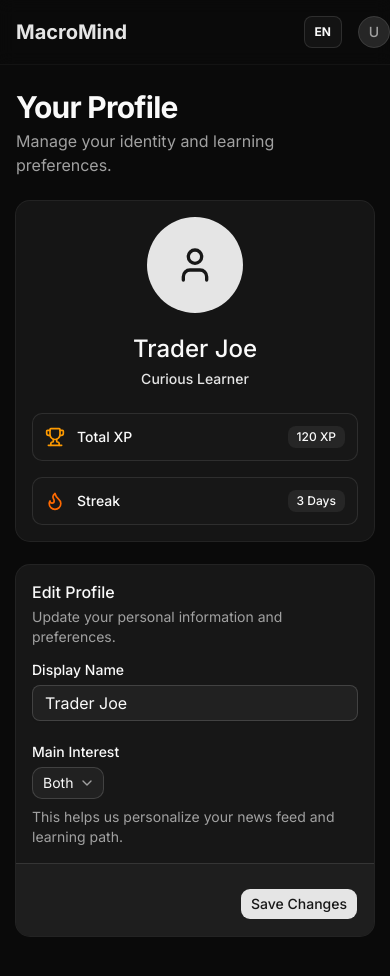
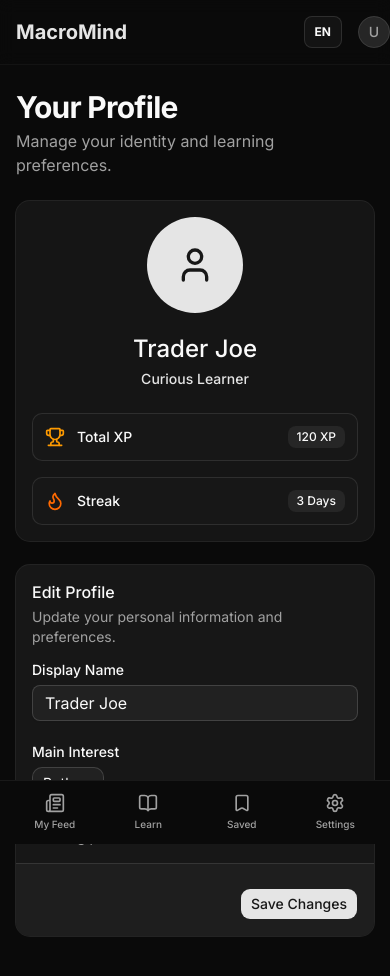
Before and after one commit to pradityamw/macromind, a Next.js app: page /profile in a window 390 px wide. Shown: the top 976 px of the page. Built offline with nearby package versions, Linux system fonts and the light colour scheme.

Commit message:
Add mobile bottom navigation bar

```diff
--- a/src/app/(dashboard)/layout.tsx
+++ b/src/app/(dashboard)/layout.tsx
@@ -11,7 +11,7 @@ export default function DashboardLayout({
       <Navbar />
       <div className="container flex-1 items-start md:grid md:grid-cols-[220px_minmax(0,1fr)] md:gap-6 lg:grid-cols-[240px_minmax(0,1fr)] lg:gap-10">
         <Sidebar />
-        <main className="flex w-full flex-col overflow-hidden py-6">
+        <main className="flex w-full flex-col overflow-hidden py-6 pb-20 md:pb-6">
           {children}
         </main>
       </div>
--- a/src/components/shared/Sidebar.tsx
+++ b/src/components/shared/Sidebar.tsx
@@ -1,7 +1,7 @@
 "use client";
 
 import Link from "next/link";
-import { Newspaper, BookOpen, Bot, Bookmark, TrendingUp, Settings } from "lucide-react";
+import { Newspaper, BookOpen, Bookmark, Settings } from "lucide-react";
 import { usePathname } from "next/navigation";
 import { useLanguageStore } from "@/store/language";
 
@@ -11,11 +11,13 @@ export function Sidebar() {
 
   const navItems = [
     { href: `/dashboard?lang=${language}`, label: language === 'en' ? "My Feed" : "Beritaku", icon: Newspaper },
-    { href: `/learn?lang=${language}`, label: language === 'en' ? "Learn Before Read" : "Belajar Dulu", icon: BookOpen },
-    { href: `/saved?lang=${language}`, label: language === 'en' ? "Saved Articles" : "Tersimpan", icon: Bookmark },
+    { href: `/learn?lang=${language}`, label: language === 'en' ? "Learn" : "Belajar", icon: BookOpen },
+    { href: `/saved?lang=${language}`, label: language === 'en' ? "Saved" : "Tersimpan", icon: Bookmark },
   ];
 
   return (
+    <>
+      {/* Desktop Sidebar */}
       <aside className="w-64 border-r border-border/40 bg-background hidden md:flex flex-col">
         <div className="p-6">
           <Link href="/dashboard" className="flex items-center space-x-2">
@@ -26,7 +28,7 @@ export function Sidebar() {
         <div className="flex-1 overflow-auto py-4">
           <nav className="grid items-start px-4 text-sm font-medium gap-2">
             {navItems.map((item) => {
-            const isActive = pathname.startsWith(item.href);
+              const isActive = pathname.startsWith(item.href.split('?')[0]);
               return (
                 <Link
                   key={item.href}
@@ -47,9 +49,34 @@ export function Sidebar() {
             className={`flex items-center gap-3 rounded-lg px-3 py-2 transition-all hover:text-foreground hover:bg-accent/50 ${pathname.startsWith("/settings") ? 'bg-accent text-foreground' : 'text-muted-foreground'}`}
           >
             <Settings className="h-4 w-4" />
-          Settings
+            {language === 'en' ? 'Settings' : 'Pengaturan'}
           </Link>
         </div>
       </aside>
+
+      {/* Mobile Bottom Navigation */}
+      <nav className="md:hidden fixed bottom-0 left-0 right-0 z-50 bg-background border-t border-border/60 flex items-center justify-around px-2 h-16 safe-area-pb">
+        {navItems.map((item) => {
+          const isActive = pathname.startsWith(item.href.split('?')[0]);
+          return (
+            <Link
+              key={item.href}
+              href={item.href}
+              className={`flex flex-col items-center justify-center gap-1 flex-1 h-full transition-colors ${isActive ? 'text-primary' : 'text-muted-foreground'}`}
+            >
+              <item.icon className={`h-5 w-5 ${isActive ? 'stroke-[2.5px]' : ''}`} />
+              <span className="text-[10px] font-medium">{item.label}</span>
+            </Link>
+          );
+        })}
+        <Link
+          href="/settings"
+          className={`flex flex-col items-center justify-center gap-1 flex-1 h-full transition-colors ${pathname.startsWith("/settings") ? 'text-primary' : 'text-muted-foreground'}`}
+        >
+          <Settings className={`h-5 w-5 ${pathname.startsWith("/settings") ? 'stroke-[2.5px]' : ''}`} />
+          <span className="text-[10px] font-medium">{language === 'en' ? 'Settings' : 'Setelan'}</span>
+        </Link>
+      </nav>
+    </>
   );
 }
```
Lines whose indentation alone changed are shown as unchanged.
